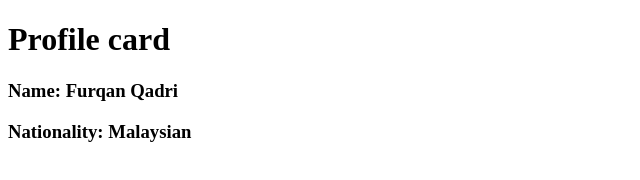
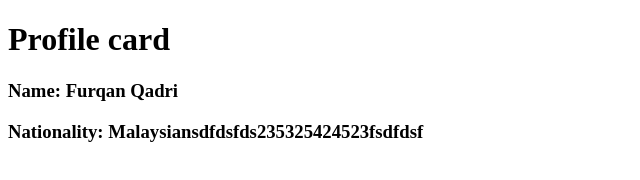
Before and after one commit to furqan-qadri/sofea_workshop, a plain HTML site: page index.html in a window 1280 px wide. Shown: the whole page, without its empty margins (0-640 px from the left). Drawn offline with Linux system fonts and the light colour scheme.

Commit message:
nationality not right

```diff
--- a/index.html
+++ b/index.html
@@ -11,7 +11,7 @@
     <!-- title -->
     <h1>Profile card</h1>
     <h3>Name: Furqan Qadri</h3>
-    <h3>Nationality: Malaysian</h3>
+    <h3>Nationality: Malaysiansdfdsfds235325424523fsdfdsf</h3>
 
 </body>
 
```
